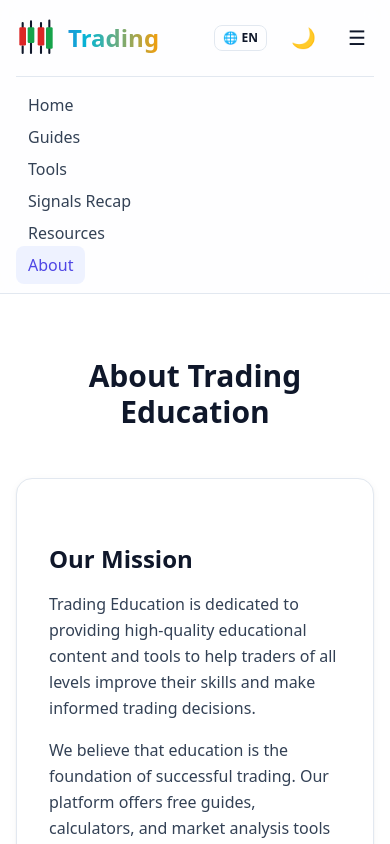
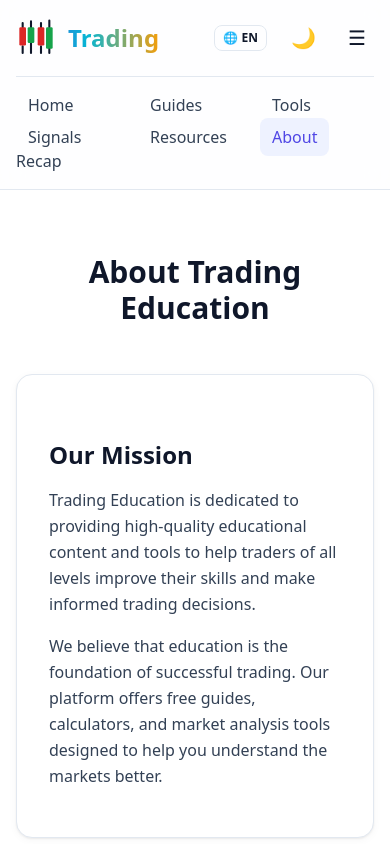
Before and after one commit to star-shaanti/trading-education, a Next.js app: page /a-propos in a window 390 px wide. Shown: the top 844 px of the page. Built offline with nearby package versions, Linux system fonts and the light colour scheme.

Commit message:
feat(nav): mobile menu in 2 rows (3 columns) for better UX

```diff
--- a/components/Nav.tsx
+++ b/components/Nav.tsx
@@ -30,14 +30,14 @@ export function Nav({ mobile }: NavProps) {
   const currentPath = mounted ? pathname : "";
 
   return (
-    <ul className={`flex ${mobile ? "flex-col gap-2" : "flex-row gap-4"}`}>
+    <ul className={`${mobile ? "grid grid-cols-3 gap-2" : "flex flex-row gap-4"}`}>
       {links.map((link) => {
         const isActive = currentPath === link.href;
         return (
           <li key={link.href}>
             <Link
               href={link.href}
-              className={`px-3 py-2 rounded-lg transition-colors font-medium ${
+              className={`px-3 py-2 rounded-lg transition-colors font-medium ${mobile ? "text-center" : ""} ${
                 isActive
                   ? "text-brand-primary bg-indigo-50 dark:bg-indigo-900/40 dark:text-indigo-300 dark:border dark:border-indigo-700/50"
                   : "text-slate-700 dark:text-slate-200 hover:text-brand-primary hover:bg-slate-100 dark:hover:bg-slate-700 dark:hover:text-white"
```
